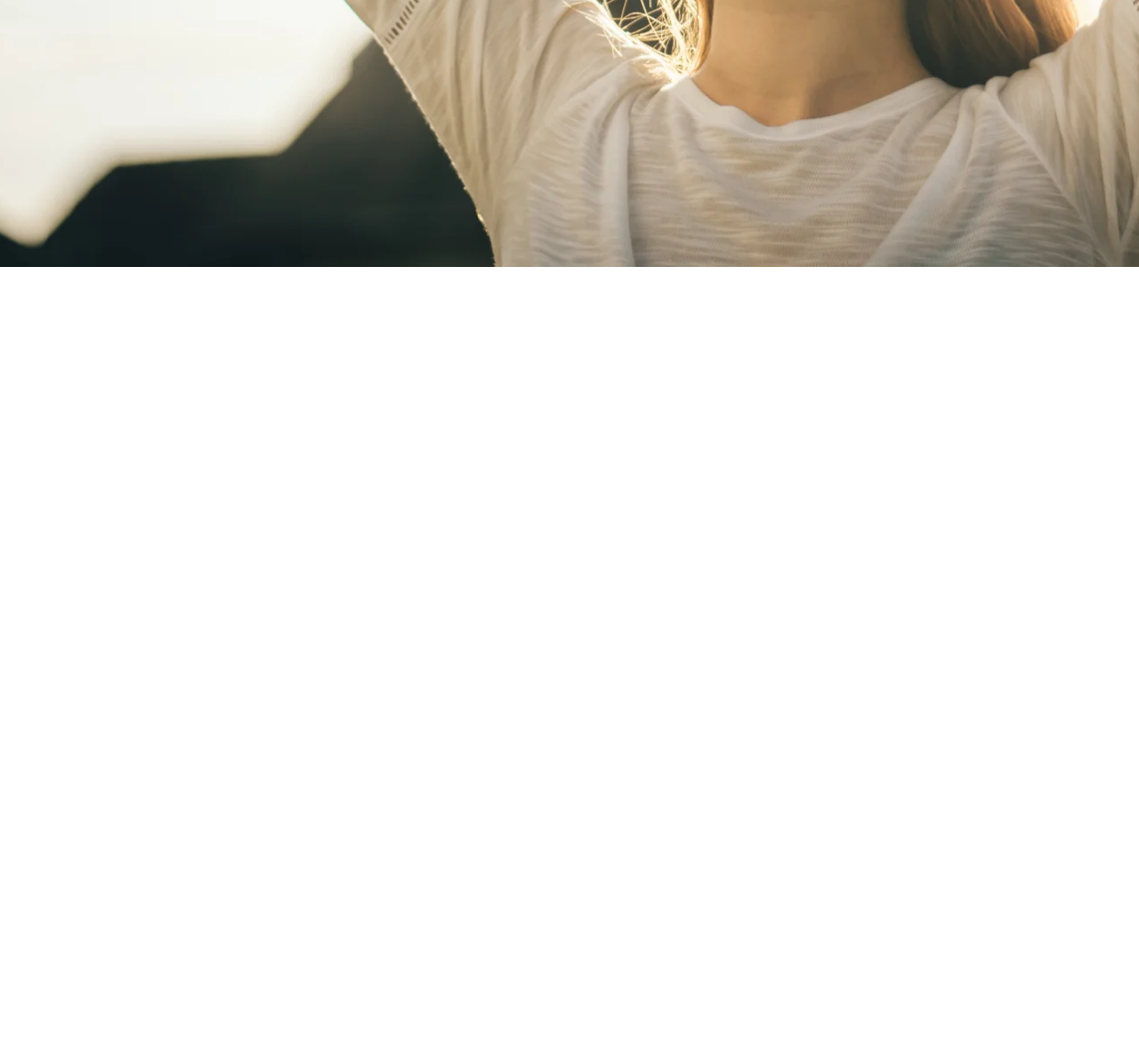
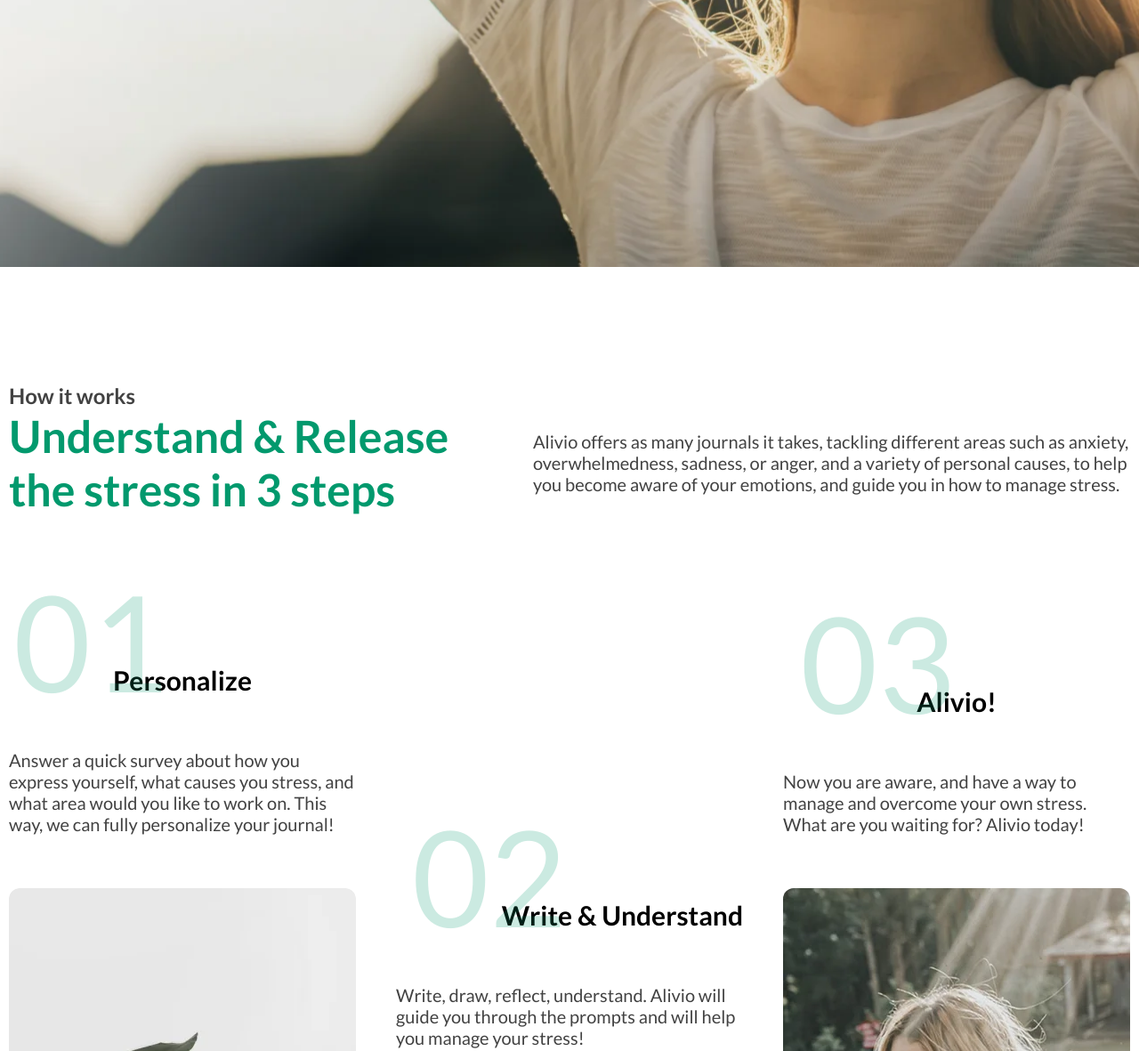
Before and after one commit to SvetaBelaya/alivio_page, a plain HTML site: page index.html in a window 1280 px wide. Shown: the part 675-1856 px from the top of the page at 89% size. Before the commit the page ends 975 px from the top, so only its background shows below. Drawn offline with Linux system fonts and the light colour scheme.

Commit message:
фищге ыусешщт

```diff
--- a/index.css
+++ b/index.css
@@ -2,3 +2,5 @@
 @import url(styles/basic.css);
 @import url(styles/header.css);
 @import url(styles/hero.css);
+@import url(styles/about.css);
+@import url(styles/card.css);
--- a/index.html
+++ b/index.html
@@ -49,12 +49,47 @@
     </header>
 
     <main>
-        <section class="hero" aria-lable="hero section">
+        <section class="hero" aria-label="hero section">
             <div class="container">
                 <div class="hero__content">
                     <h1 class="hero__title">Be aware, Manage well.</h1>
-                    <p class="hero__desc" aria-label="main description">Everyone experiences stress in different ways. Let Alivio guide you, in a personalized journal experience, to overcome your stress.</p>
-                      <button type="button" class="btn">Find Your Way</button>
+                    <p class="hero__desc" aria-label="main description">Everyone experiences stress in different ways.
+                        Let Alivio guide you, in a personalized journal experience, to overcome your stress.</p>
+                    <button type="button" class="btn">Find Your Way</button>
+                </div>
+            </div>
+        </section>
+
+        <section class="about" aria-label="about section">
+            <div class="container">
+                <div class="about__content">
+                    <h2 class="about__title">Understand & Release the stress in 3 steps</h2>
+                    <p class="about__desc">Alivio offers as many journals it takes, tackling different areas such as
+                        anxiety, overwhelmedness, sadness, or anger, and a variety of personal causes, to help you
+                        become aware of your emotions, and guide you in how to manage stress.</p>
+                </div>
+                <div class="about__cards">
+                    <figure class="card" aria-label="first card">
+                        <h3 class="card__title">Personalize</h3>
+                        <p class="card__desc" aria-label="first card description">Answer a quick survey about how you
+                            express yourself, what causes you stress, and what area would you like to work on. This way,
+                            we can fully personalize your journal!</p>
+                        <img src="assets/webp/card 1.webp" alt="card image 1" class="card__img">
+                    </figure>
+
+                    <figure class="card" aria-label="second card">
+                        <h3 class="card__title card__title--second card__title--right">Write & Understand</h3>
+                        <p class="card__desc" aria-label="first card description">Write, draw, reflect, understand.
+                            Alivio will guide you through the prompts and will help you manage your stress!</p>
+                        <img src="assets/webp/card 2.webp" alt="card image 2" class="card__img">
+                    </figure>
+
+                    <figure class="card" aria-label="third card">
+                        <h3 class="card__title card__title--third">Alivio!</h3>
+                        <p class="card__desc" aria-label="first card description">Now you are aware, and have a way to
+                            manage and overcome your own stress. What are you waiting for? Alivio today!</p>
+                        <img src="assets/webp/card 3.webp" alt="card image 3" class="card__img">
+                    </figure>
                 </div>
             </div>
         </section>
--- /dev/null
+++ b/styles/about.css
@@ -0,0 +1,78 @@
+.about {
+    padding: 160px 0 60px 0;
+    background-color: var(--co-white);
+}
+
+.about__content {
+    display: flex;
+    justify-content: space-between;
+    align-items: center;
+}
+
+.about__title {
+    max-width: 504px;
+    font-size: 50px;
+    font-weight: 700;
+    color: var(--co-light-green);
+    position: relative;
+}
+
+.about__title::before {
+    content: "How it works";
+    position: absolute;
+    top: -30px;
+    left: 0;
+    font-size: 24px;
+    font-weight: 600;
+    color: var(--co-dark-grey);
+}
+
+.about__desc {
+    max-width: 671px;
+    font-size: 20px;
+    font-weight: 500;
+    color: var(--co-dark-grey);
+}
+
+.about__cards {
+    margin: 80px 0 0 0;
+    display: flex;
+    justify-content: space-between;
+    align-items: start;
+    gap: 15px;
+}
+
+.about__cards .card:nth-child(2) {
+    margin: 240px 0 0 0;
+}
+
+@media (max-width: 1250px) {
+    .about__content {
+        flex-direction: column;
+        align-items: center;
+        justify-content: start;
+        gap: 20px;
+    }
+
+    .about__cards {
+        flex-direction: column;
+        align-items: center;
+        justify-content: start;
+    }
+
+    .about__cards .card:nth-child(2) {
+        margin: 0;
+    }
+}
+
+@media (max-width: 576px) {
+.about__content {
+padding: 0 15px
+}
+.about__title {
+    font-size: 35px;
+}
+.about__desc {
+    font-size: 16px;
+}
+}
--- a/styles/basic.css
+++ b/styles/basic.css
@@ -19,7 +19,7 @@
     color: unset;
 }
 
-h1, h2, h3, h4, h5, h6, p {
+h1, h2, h3, h4, h5, h6, p, figure {
     margin: 0;
 }
 
--- /dev/null
+++ b/styles/card.css
@@ -0,0 +1,77 @@
+.card {
+    max-width: 390px;
+    height: 830px;
+    display: flex;
+    flex-direction: column;
+    justify-content: end;
+    align-items: start;
+    gap: 60px;
+}
+
+.card__title {
+    position: relative;
+    font-size: 30px;
+    font-weight: 700;
+    color: black;
+    align-self: center;
+}
+
+.card__title::before {
+    content: "01";
+    position: absolute;
+    top: -116px;
+    left: -112px;
+    font-size: 150px;
+    font-weight: 400;
+    color: var(--co-light-green);
+    opacity: .2;
+}
+
+.card__desc {
+    font-size: 20px;
+    font-weight: 500;
+    color: var(--co-dark-grey);
+}
+
+.card__img {
+    width: 100%;
+    object-fit: cover;
+    border-radius: 12px;
+    aspect-ratio: auto 65/82;
+}
+
+.card__title--second::before {
+    content: "02";
+    left: -101px;
+}
+
+.card__title--third::before {
+    content: "03";
+    left: -131px
+}
+
+.card__title--right {
+    align-self: end;
+}
+
+@media (max-width:480px) {
+    .card {
+        height: 700px;
+    }
+
+    .card__title {
+        font-size: 22px;
+    }
+
+    .card__title::before {
+        left: -90px;
+    }
+
+    .card__desc {
+        font-size: 16px;
+    }
+
+    .card__title.card__title--right {
+        align-self: center;
+    }
+}
--- a/styles/hero.css
+++ b/styles/hero.css
@@ -1,5 +1,5 @@
 .hero {
-    background: url('../assets/webp/hero_bg.webp') center/cover no-repeat;
+    background: url('../assets/webp/BG.webp') center/cover no-repeat;
     width: 100%;
     height: 890px;
 }
--- a/styles/variables.css
+++ b/styles/variables.css
@@ -4,4 +4,6 @@
     --co-dark-green: #245852;
     --co-black: #292929;
     --co-grey: #484848;
+    --co-dark-grey: #424242;
+    --co-light-green: #01996D;
 }
```
Also changed, not shown: assets/webp/BG.webp (added).
